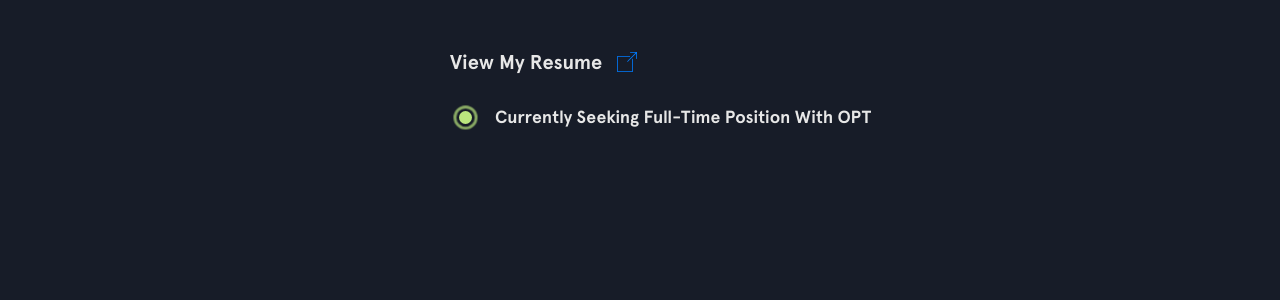
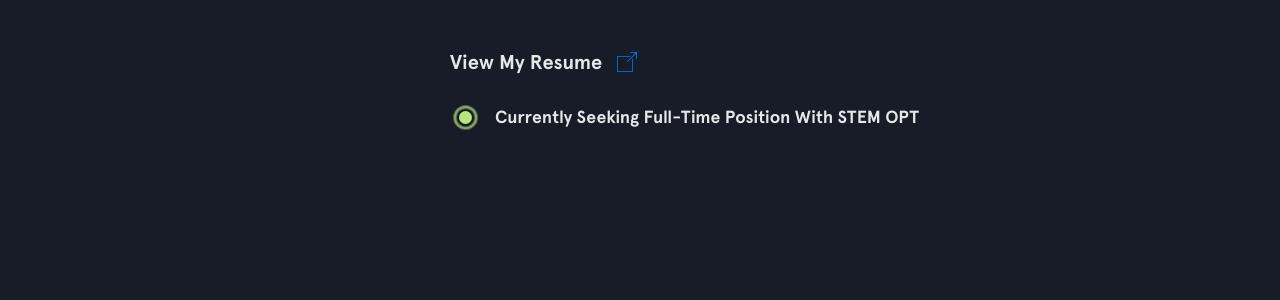
Before and after one commit to ping58972/ping-profile, a Jekyll site: the page built from index.html, in a window 1280 px wide and 900 px high, scrolled down 1478 px. Shown: the part 154-454 px from the top of the window. Built offline with Jekyll 4.4.1, drawn with Linux system fonts in a browser that asks for light colours; nearby versions of some CDN libraries.

Commit message:
update for Mon Dec 12 17:41:02 CST 2022

```diff
--- a/_includes/employment-status.html
+++ b/_includes/employment-status.html
@@ -1,7 +1,7 @@
 <a class="status" href="{{site.resume}}" target="_blank">
-  <div class="status__light">
-    <div class="status__light__ring"></div>
-    <div class="status__light__led"></div>
-  </div>
-  <div class="status__message">Currently Seeking Full-Time Position With OPT </div>
+    <div class="status__light">
+        <div class="status__light__ring"></div>
+        <div class="status__light__led"></div>
+    </div>
+    <div class="status__message">Currently Seeking Full-Time Position With STEM OPT </div>
 </a>
```
Also changed, not shown: 1 other file.
